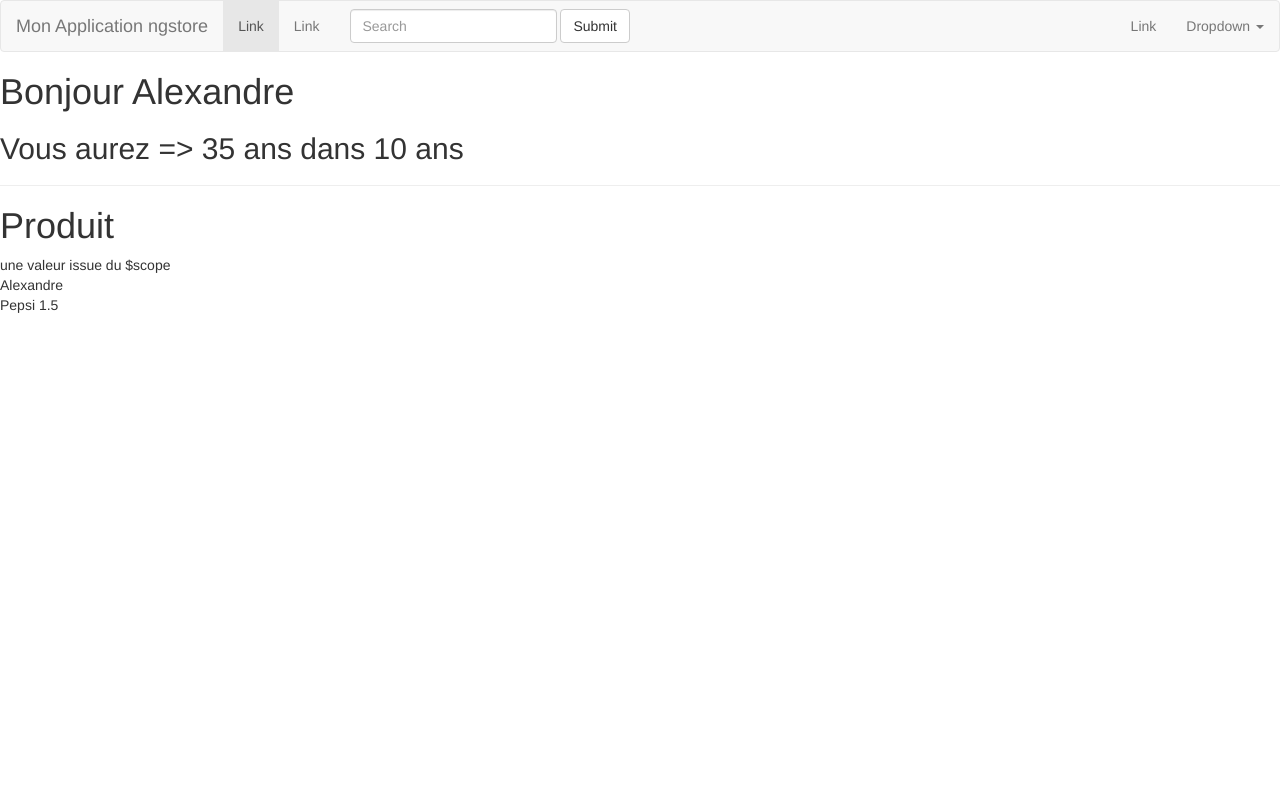
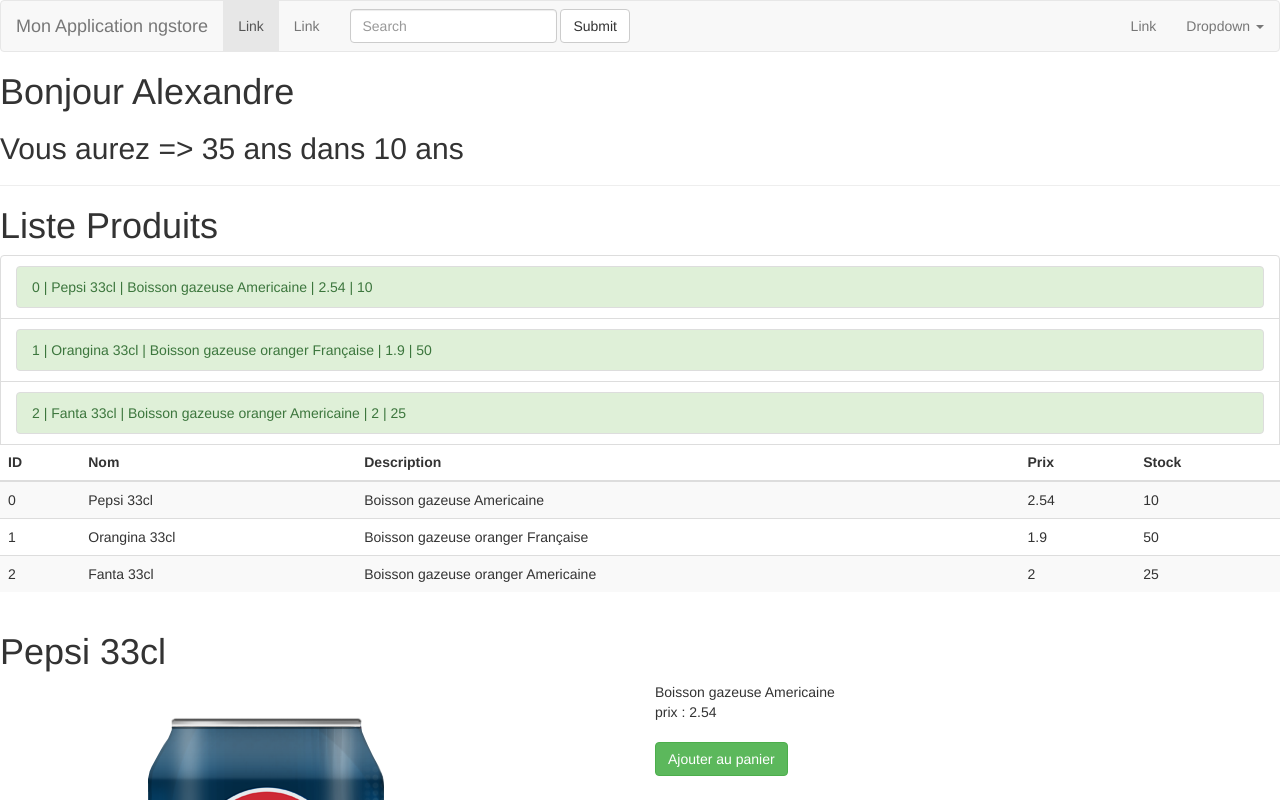
Before and after one commit to EmericLANVIN/AngularJs_2021_02_22, a website: page index.html in a window 1280 px wide. Shown: the top 800 px of the page. Drawn offline with nearby package versions, Linux system fonts and the light colour scheme.

Commit message:
Ajout Controller Produits + test de liste/tableau

```diff
--- a/app/produitCtrl/produitCtrl.js
+++ b/app/produitCtrl/produitCtrl.js
@@ -12,11 +12,11 @@
 
 
                 this.id=0;
-                this.nom='Pepsi 1.5';
-                this.description='Boisson gazeuse arome café, Americaine';
+                this.nom='Pepsi 33cl';
+                this.description='Boisson gazeuse Americaine';
                 this.prix=2.54;
                 this.stock=10;
-                this.img='\img\Pepsi_transparent.png';
+                this.img ='/img/Pepsi_transparent.png';
                 this.categorie={id:0,name:'Boisson'}
             }
         ]);
--- /dev/null
+++ b/app/produitsCtrl/produitsCtrl.js
@@ -0,0 +1,26 @@
+(function() {
+    'use strict';
+
+    angular
+        .module('app')
+        .controller('produitsCtrl', ControllerController);
+
+    ControllerController.$inject = ['$scope'];
+    function ControllerController($scope) {
+        $scope.value2='Test2 une valeur issue du $scope';
+
+        var vm = this;
+
+        this.produits=[
+            {id:0, nom:'Pepsi 33cl', description:'Boisson gazeuse Americaine', prix:2.54, stock:10, img:'/img/Pepsi_transparent.png'},
+            {id:1, nom:'Orangina 33cl', description:'Boisson gazeuse oranger Française', prix:1.90, stock:50, img:'/img/Pepsi_transparent.png'},
+            {id:2, nom:'Fanta 33cl', description:'Boisson gazeuse oranger Americaine', prix:2.00, stock:25, img:'/img/Pepsi_transparent.png'}
+        ]
+
+        activate();
+
+        ////////////////
+
+        function activate() { }
+    }
+})();
--- a/index.html
+++ b/index.html
@@ -1,29 +1,32 @@
 <!DOCTYPE html>
 <html lang="en">
+
 <head>
     <meta charset="UTF-8">
     <meta http-equiv="X-UA-Compatible" content="IE=edge">
     <meta name="viewport" content="width=device-width, initial-scale=1.0">
     <title>Ma boutique AngularJs</title>
 
-   <!-- Latest compiled and minified CSS & JS -->
-   <link rel="stylesheet" media="screen" href="//netdna.bootstrapcdn.com/bootstrap/3.3.4/css/bootstrap.min.css">
-   <script src="//code.jquery.com/jquery.js"></script>
-   <script src="//netdna.bootstrapcdn.com/bootstrap/3.3.4/js/bootstrap.min.js"></script>
+    <!-- Latest compiled and minified CSS & JS -->
+    <link rel="stylesheet" media="screen" href="//netdna.bootstrapcdn.com/bootstrap/3.3.4/css/bootstrap.min.css">
+    <script src="//code.jquery.com/jquery.js"></script>
+    <script src="//netdna.bootstrapcdn.com/bootstrap/3.3.4/js/bootstrap.min.js"></script>
 </head>
+
 <body ng-app="app" ng-init="title='ngstore'; name='Alexandre'; age=25">
     <div id="main">
         <div id="navbar">
             <nav class="navbar navbar-default" role="navigation">
                 <!-- Brand and toggle get grouped for better mobile display -->
                 <div class="navbar-header">
-                    <button type="button" class="navbar-toggle" data-toggle="collapse" data-target=".navbar-ex1-collapse">
+                    <button type="button" class="navbar-toggle" data-toggle="collapse"
+                        data-target=".navbar-ex1-collapse">
                         <span class="sr-only">Toggle navigation</span>
                         <span class="icon-bar"></span>
                         <span class="icon-bar"></span>
                         <span class="icon-bar"></span>
                     </button>
-                    <a class="navbar-brand" href="#">Mon Application {{ title }}  </a>
+                    <a class="navbar-brand" href="#">Mon Application {{ title }} </a>
                 </div>
 
                 <!-- Collect the nav links, forms, and other content for toggling -->
@@ -41,7 +44,8 @@
                     <ul class="nav navbar-nav navbar-right">
                         <li><a href="#">Link</a></li>
                         <li class="dropdown">
-                            <a href="#" class="dropdown-toggle" data-toggle="dropdown">Dropdown <b class="caret"></b></a>
+                            <a href="#" class="dropdown-toggle" data-toggle="dropdown">Dropdown <b
+                                    class="caret"></b></a>
                             <ul class="dropdown-menu">
                                 <li><a href="#">Action</a></li>
                                 <li><a href="#">Another action</a></li>
@@ -55,26 +59,63 @@
         </div> <!-- fin navbar-->
         <div id="wrapper">
             <h1>Bonjour {{ name }}</h1>
-            <h2>Vous aurez  => {{ age + 10 }} ans dans 10 ans</h2>
-            <hr/>
+            <h2>Vous aurez => {{ age + 10 }} ans dans 10 ans</h2>
+            <hr />
+            <h1>Liste Produits</h1>
+            <div class="Produits" ng-controller="produitsCtrl as prods">
+                <!--{{ prods | json }}-->
+                <ul class="list-group-item" ng-repeat="monprod in prods.produits"  >
+                    <li class="list-group-item list-group-item-success " >
+                        {{ monprod.id }} |  {{ monprod.nom }} |  {{ monprod.description }} |  {{ monprod.prix }} |  {{ monprod.stock }}
+                    </li>
+                </ul>
+
+                <div class="table-responsive">
+                    <table class="table table-striped table-hover">
+                        <thead>
+                            <tr>
+                                <th>ID</th>
+                                <th>Nom</th>
+                                <th>Description</th>
+                                <th>Prix</th>
+                                <th>Stock</th>
+
+                            </tr>
+                        </thead>
+                        <tbody>
+                            <tr ng-repeat="monprod in prods.produits">
+                                <td> {{ monprod.id }} </td>
+                                <td> {{ monprod.nom }} </td>
+                                <td> {{ monprod.description }}  </td>
+                                <td> {{ monprod.prix }} </td>
+                                <td> {{ monprod.stock }} </td>
+                            </tr>
+                        </tbody>
+                    </table>
+                </div>
+
+
+            </div>
             <div class="produit" ng-controller="produitCtrl as prod">
-                <h1>Produit</h1>
-                    <!--Lorem ipsum dolor sit amet consectetur adipisicing elit. Dolores iusto pariatur cupiditate dignissimos tempora odio. Molestiae necessitatibus perspiciatis sit consectetur nesciunt, accusantium hic inventore dolores magni totam architecto esse voluptates!<br/>-->
+                <h1>{{ prod.nom }}</h1>
+                <div class="col-lg-6">
+                    <img ng-src="{{ prod.img }}" alt="" />
+                </div>
+                <div class="col-lg-2">
+                    {{ prod.description }} <br />
+                    prix : {{ prod.prix }} <br />
+                    <br />
+                    <button type="button" class="btn btn-success">Ajouter au panier</button>
 
-                    <!--Accès $scope-->
-                    {{ value }} <br/>
-
-                    <!--récupération ng-init -->
-                    {{ name }} <br/>
-
-                    <!--récupération nom controller-->
-                    {{ prod.nom }} <br/>
+                </div>
             </div>
-        </div>
+        </div> <!-- fin wrapper-->
     </div>
 </body>
 
 <script src="./node_modules/angular/angular.js"></script>
 <script src="app/app.js"></script>
 <script src="app/produitCtrl/produitCtrl.js"></script>
+<script src="app/produitsCtrl/produitsCtrl.js"></script>
+
 </html>
```
